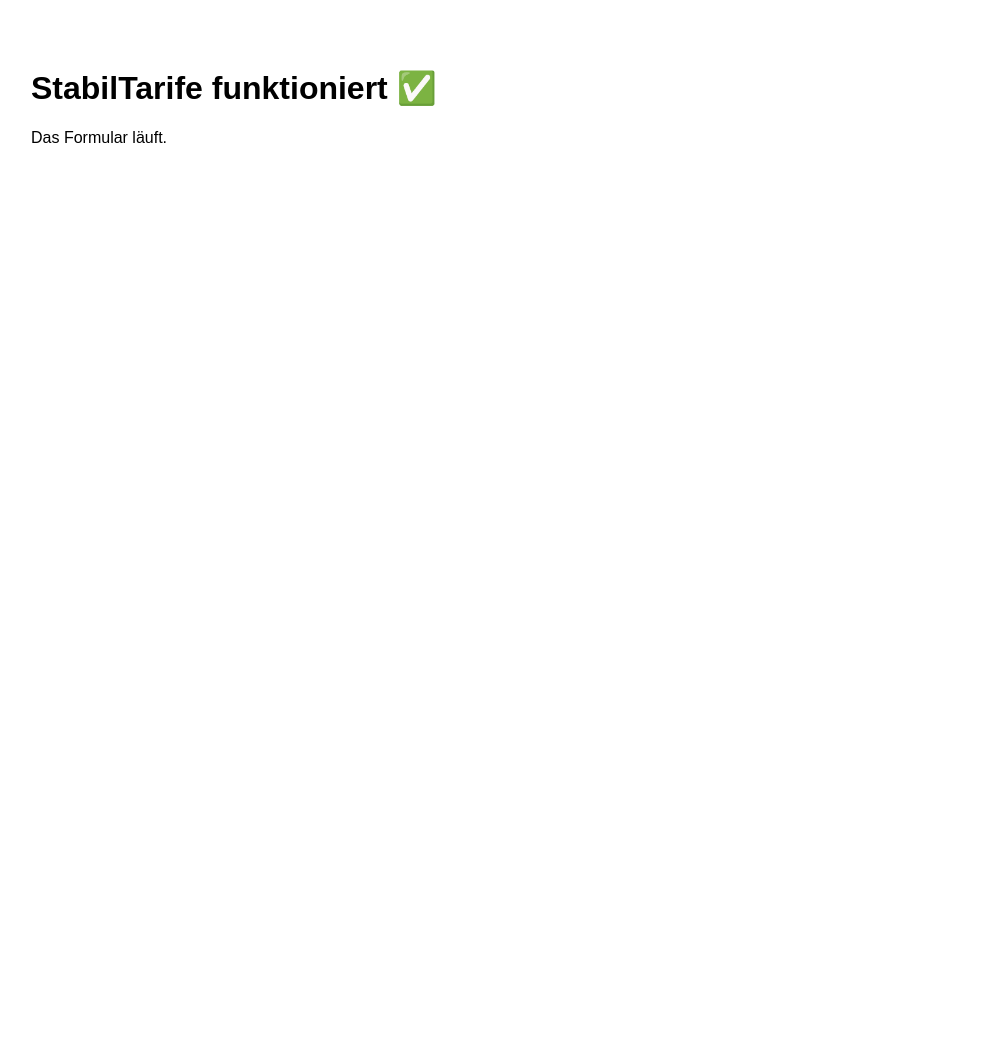
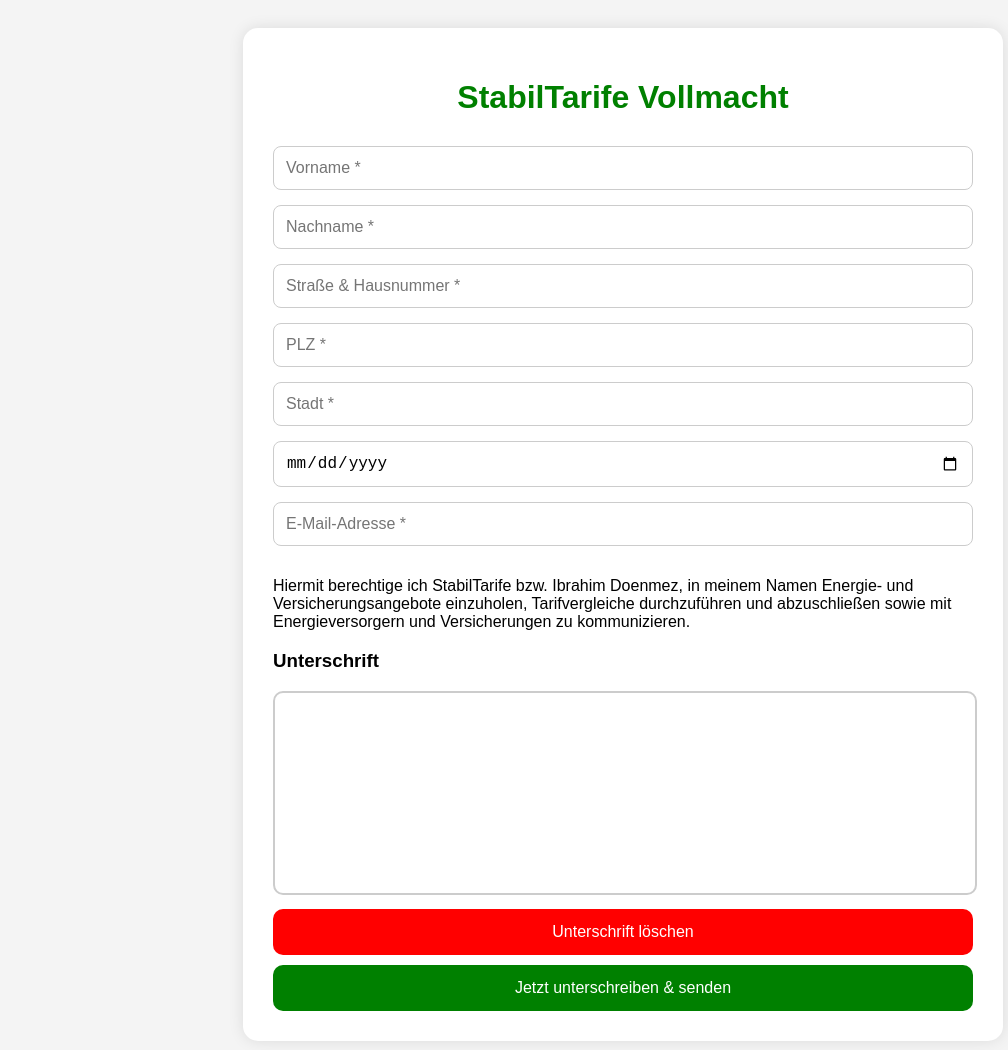
Before and after one commit to ibodoen-del/stabiltarife-vollmacht-neu, a website: page index.html in a window 1280 px wide. Shown: the whole page, without its empty margins (17-1025 px from the left). Before the commit the page ends 800 px from the top, so only its background shows below. Drawn offline with nearby package versions, Linux system fonts and the light colour scheme.

Commit message:
Update index.html

```diff
--- a/index.html
+++ b/index.html
@@ -2,14 +2,177 @@
 <html lang="de">
 <head>
 <meta charset="UTF-8">
-<title>StabilTarife</title>
+<meta name="viewport" content="width=device-width, initial-scale=1.0">
+
+<title>StabilTarife Vollmacht</title>
+
+<script src="https://cdn.jsdelivr.net/npm/signature_pad@4.0.0/dist/signature_pad.umd.min.js"></script>
+
+<style>
+
+body{
+font-family:Arial;
+background:#f4f4f4;
+padding:20px;
+}
+
+.container{
+max-width:700px;
+margin:auto;
+background:white;
+padding:30px;
+border-radius:15px;
+box-shadow:0 0 15px rgba(0,0,0,0.1);
+}
+
+h1{
+text-align:center;
+color:green;
+margin-bottom:30px;
+}
+
+input{
+width:100%;
+padding:12px;
+margin-bottom:15px;
+border:1px solid #ccc;
+border-radius:8px;
+font-size:16px;
+box-sizing:border-box;
+}
+
+canvas{
+border:2px solid #ccc;
+border-radius:10px;
+width:100%;
+height:200px;
+background:white;
+}
+
+button{
+padding:14px;
+border:none;
+border-radius:10px;
+font-size:16px;
+cursor:pointer;
+width:100%;
+margin-top:10px;
+}
+
+.send{
+background:green;
+color:white;
+}
+
+.clear{
+background:red;
+color:white;
+}
+
+</style>
 </head>
 
-<body style="font-family:Arial;padding:40px;">
+<body>
 
-<h1>StabilTarife funktioniert ✅</h1>
+<div class="container">
 
-<p>Das Formular läuft.</p>
+<h1>StabilTarife Vollmacht</h1>
+
+<input id="vorname" placeholder="Vorname *">
+
+<input id="nachname" placeholder="Nachname *">
+
+<input id="strasse" placeholder="Straße & Hausnummer *">
+
+<input id="plz" placeholder="PLZ *">
+
+<input id="stadt" placeholder="Stadt *">
+
+<input id="geburtsdatum" type="date">
+
+<input id="email" type="email" placeholder="E-Mail-Adresse *">
+
+<p>
+Hiermit berechtige ich StabilTarife bzw. Ibrahim Doenmez,
+in meinem Namen Energie- und Versicherungsangebote einzuholen,
+Tarifvergleiche durchzuführen und abzuschließen sowie mit
+Energieversorgern und Versicherungen zu kommunizieren.
+</p>
+
+<h3>Unterschrift</h3>
+
+<canvas id="signature-pad"></canvas>
+
+<button class="clear" onclick="clearSignature()">
+Unterschrift löschen
+</button>
+
+<button class="send" onclick="sendForm()">
+Jetzt unterschreiben & senden
+</button>
+
+</div>
+
+<script>
+
+const canvas = document.getElementById("signature-pad");
+
+canvas.width = canvas.offsetWidth;
+canvas.height = 200;
+
+const signaturePad = new SignaturePad(canvas);
+
+function clearSignature(){
+signaturePad.clear();
+}
+
+async function sendForm(){
+
+if(signaturePad.isEmpty()){
+alert("Bitte unterschreiben");
+return;
+}
+
+const data = {
+vorname: document.getElementById("vorname").value,
+nachname: document.getElementById("nachname").value,
+strasse: document.getElementById("strasse").value,
+plz: document.getElementById("plz").value,
+stadt: document.getElementById("stadt").value,
+geburtsdatum: document.getElementById("geburtsdatum").value,
+email: document.getElementById("email").value,
+unterschrift: signaturePad.toDataURL()
+};
+
+try{
+
+const response = await fetch("/api/send",{
+method:"POST",
+headers:{
+"Content-Type":"application/json"
+},
+body:JSON.stringify(data)
+});
+
+const result = await response.json();
+
+if(result.success){
+alert("Erfolgreich versendet");
+}else{
+alert("Fehler beim Versand");
+}
+
+}catch(error){
+
+console.error(error);
+
+alert("Serverfehler");
+
+}
+
+}
+
+</script>
 
 </body>
 </html>
```
